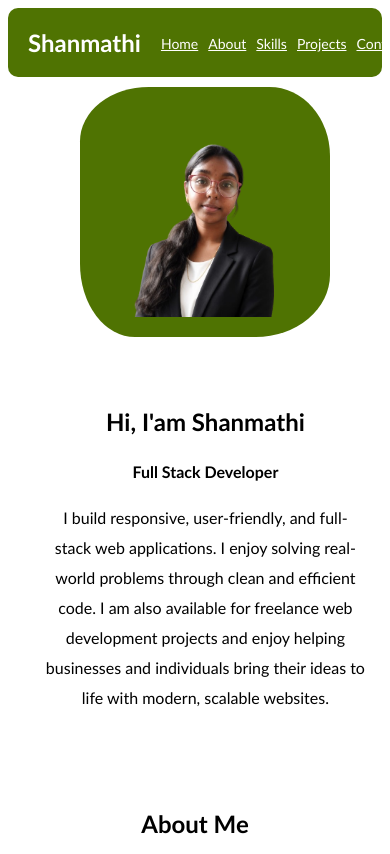
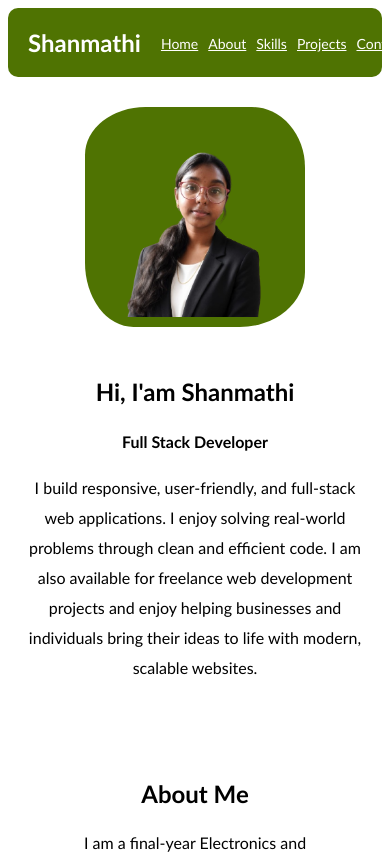
Before and after one commit to shanmathi180/portfolio, a React (Vite) app: page / in a window 390 px wide. Shown: the top 854 px of the page. Built offline with nearby package versions, Linux system fonts and the light colour scheme.

Commit message:
Update Hero.css

```diff
--- a/src/styles/Hero.css
+++ b/src/styles/Hero.css
@@ -49,16 +49,32 @@
   #hero {
     flex-direction: column-reverse;
     text-align: center;
+    width: 100%;
+    padding: 30px 20px;
+    gap: 30px;
+    min-height: auto;
+    box-sizing: border-box;
+  }
+
+  .hero-content {
+    min-width: 0;
+    width: 100%;
   }
 
   .hero-image {
-        width: 250px;
-        height: 250px;
+    width: 220px;
+    height: 220px;
+  }
+
+  .hero-image img {
+    width: 170px;
+    height: 200px;
   }
 
   .social {
     flex-direction: row;
     justify-content: center;
+    gap: 20px;
   }
 }
 
```
Lines whose indentation alone changed are shown as unchanged.
